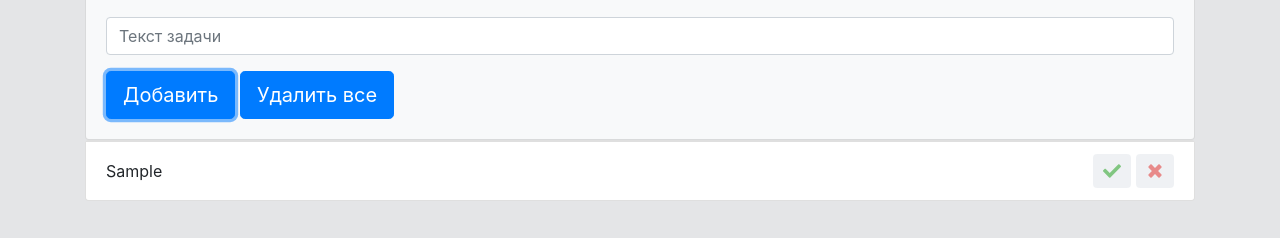
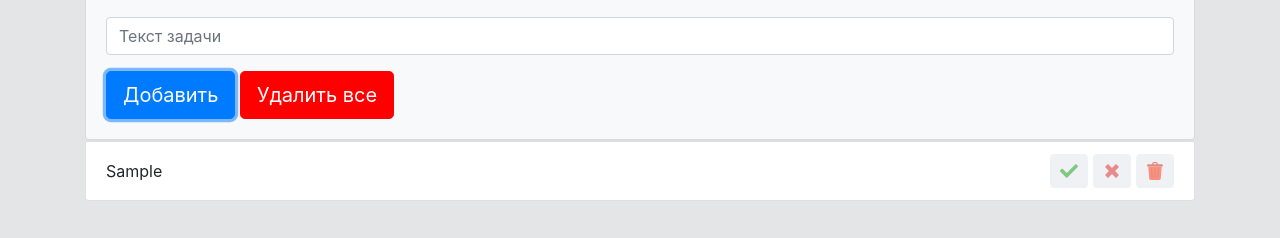
Before and after one commit to nderguz/ToDo_List, a plain HTML site: page index.html in a window 1280 px wide. Both pictures are taken after typing "Sample" into the empty fields and a click on the button "Добавить". Shown: the part 158-396 px from the top of the page. Drawn offline with nearby package versions, Linux system fonts and the light colour scheme.

Commit message:
Добавлена корзина

```diff
--- a/css/main.css
+++ b/css/main.css
@@ -54,6 +54,14 @@ body {
   color: #42BE2A;
   font-size: 32px;
 }
+.remove-all{
+  background-color: red;
+  border-color: red;
+}
+.remove-all:hover{
+  background-color: #dc3545;
+  border-color: #dc3545;
+}
 .btn-action {
     background-color: #e0e5ea;
     padding: 8px 10px;
--- a/index.html
+++ b/index.html
@@ -17,14 +17,14 @@
 			<div class="card-body">
 				<form id="form">
 					<div class="form-group">
-						<input type="text" class="form-control" id="taskInput" placeholder="Текст задачи" required>
+						<input type="text" class="form-control" id="taskInput" autocomplete="off" placeholder="Текст задачи" required >
 					</div>
 					<button type="submit" class="btn btn-primary  btn-lg create">Добавить</button>
 					<button type="submit" class="btn btn-primary  btn-lg remove-all">Удалить все</button>
-                    <!-- <input type="checkbox" class="isCompleted">Сделано</input>
-                    <input type="checkbox" class="priority high">Высокий</input>
-                    <input type="checkbox" class="priority medium">Средний</input>
-                    <input type="checkbox" class="priority low">Низкий</input> -->
+                    <!-- <input type="checkbox" class="isCompleted checkbox">Сделано</input>
+                    <input type="checkbox" class="priority high checkbox">Высокий</input>
+                    <input type="checkbox" class="priority medium checkbox">Средний</input>
+                    <input type="checkbox" class="priority low checkbox">Низкий</input> -->
 				</form>
 			</div>
 		</div>
@@ -43,8 +43,11 @@
 						<button type="button" data-action="done" class="btn-action">
 							<img src="./img/tick.svg" alt="Done" width="18" height="18">
 						</button>
+						<button type="button" data-action="failed" class="btn-action">
+							<img src="./img/cross.svg" alt="Done" width="18" height="18">
+						</button>
 						<button type="button" data-action="delete" class="btn-action">
-							<img src="./img/cross.svg" alt="Done" width="18" height="18">
+							<img src="./img/trash.svg" alt="Done" width="18" height="18">
 						</button>
 					</div>
 				</li> -->
--- a/js/main.js
+++ b/js/main.js
@@ -1,14 +1,9 @@
-//const form = document.querySelector("#form");
 const addTask = document.querySelector(".create");
 const clearTasks = document.querySelector(".remove-all");
+const taskInput = document.querySelector("#taskInput");
+const tasksList = document.querySelector("#tasksList");
 
 
-const taskInput = document.querySelector("#taskInput");
-const tasksList = document.querySelector("#tasksList");
-const emptyList = document.querySelector("#emptyList");
-
-
-//form.addEventListener("submit", addNewTask)
 addTask.addEventListener("click", addNewTask);
 clearTasks.addEventListener("click", removeAll);
 tasksList.addEventListener("click", removeTask);
@@ -29,18 +24,18 @@ function addNewTask(event){
                 <button type="button" data-action="done" class="btn-action">
                  <img src="./img/tick.svg" alt="Done" width="18" height="18">
                 </button>
+                <button type="button" data-action="failed" class="btn-action">
+                    <img src="./img/cross.svg" alt="Done" width="18" height="18">
+                </button>
                 <button type="button" data-action="delete" class="btn-action">
-                    <img src="./img/cross.svg" alt="Done" width="18" height="18">
+                    <img src="./img/trash.svg" alt="Done" width="18" height="18">
                 </button>
             </div>
         </li>
         `;
         tasksList.insertAdjacentHTML("beforeend", taskElement);
-
-
-
-
     if (tasksList.childElementCount > 1){
+        const emptyList = document.querySelector("#emptyList");
         emptyList.classList.add('none');
     }
 
```
Also changed, not shown: img/trash.svg (added).
